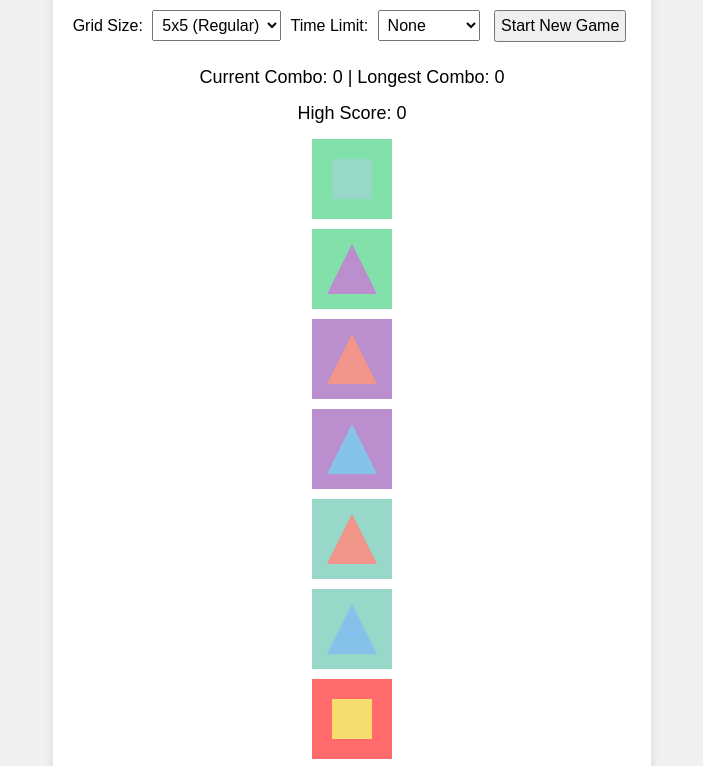
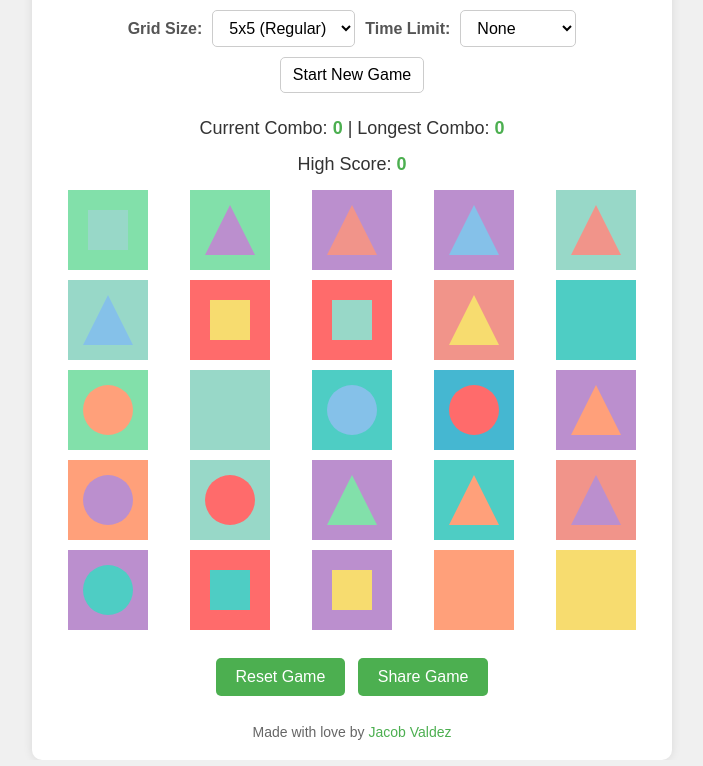
Before and after one commit to JacobFV/tiles, a plain HTML site: page index.html in a window 1280 px wide. Shown: the part 113-879 px from the top of the page, without its empty margins (288-991 px from the left). Drawn offline with Linux system fonts and the light colour scheme.

Commit message:
Update index.html

```diff
--- a/index.html
+++ b/index.html
@@ -5,6 +5,9 @@
     <meta name="viewport" content="width=device-width, initial-scale=1.0">
     <title>Tiles Matching Game</title>
     <style>
+        :root {
+            --grid-size: 5;
+        }
         body {
             font-family: Arial, sans-serif;
             display: flex;
@@ -21,6 +24,8 @@
             margin-top: 20px;
             border-radius: 10px;
             box-shadow: 0 0 10px rgba(0,0,0,0.1);
+            width: 90%;
+            max-width: 600px;
         }
         h1 {
             margin-bottom: 20px;
@@ -28,11 +33,28 @@
         }
         #controls {
             margin-bottom: 20px;
+            display: flex;
+            flex-wrap: wrap;
+            justify-content: center;
+            align-items: center;
+        }
+        #controls label {
+            margin: 5px;
+            font-weight: bold;
+            color: #555;
         }
         #controls select, #controls button {
             margin: 5px;
-            padding: 5px;
+            padding: 8px 12px;
             font-size: 16px;
+            border: 1px solid #ccc;
+            border-radius: 5px;
+            background-color: #fff;
+            cursor: pointer;
+            transition: background-color 0.3s;
+        }
+        #controls select:hover, #controls button:hover {
+            background-color: #f9f9f9;
         }
         #game-board {
             display: grid;
@@ -57,27 +79,40 @@
             opacity: 0;
             transform: scale(0.8);
         }
-        #score {
+        #score, #timer, #high-score {
             font-size: 18px;
             margin-bottom: 15px;
+            color: #333;
+        }
+        #score span, #high-score span {
+            font-weight: bold;
+            color: #4CAF50;
         }
         #reset-button, #share-button {
             background-color: #4CAF50;
             border: none;
             color: white;
             padding: 10px 20px;
-            margin: 4px 2px;
+            margin: 8px 4px;
+            font-size: 16px;
             cursor: pointer;
             border-radius: 5px;
+            transition: background-color 0.3s;
         }
-        #timer, #high-score {
-            font-size: 18px;
-            margin-bottom: 15px;
+        #reset-button:hover, #share-button:hover {
+            background-color: #45a049;
         }
         #credits {
             margin-top: 20px;
             font-size: 14px;
             color: #666;
+        }
+        #credits a {
+            color: #4CAF50;
+            text-decoration: none;
+        }
+        #credits a:hover {
+            text-decoration: underline;
         }
     </style>
 </head>
@@ -183,6 +218,9 @@
             } else {
                 document.getElementById('timer').textContent = '';
             }
+
+            // Ensure gridSize is set before rendering the game board
+            document.documentElement.style.setProperty('--grid-size', gridSize);
 
             if (loadSavedGame && localStorage.getItem('gameState')) {
                 loadGameState();
@@ -378,9 +416,9 @@
                         console.log('Thanks for sharing!');
                     }).catch(console.error);
                 } else {
-                    // Fallback
-                    const shareWindow = window.open('', '', 'width=600,height=400');
-                    shareWindow.document.write(`<img src="${dataUrl}" alt="Game Screenshot"><p>${shareText}</p>`);
+                    // Fallback for browsers that don't support navigator.share
+                    const shareUrl = `https://twitter.com/intent/tweet?text=${encodeURIComponent(shareText)}`;
+                    window.open(shareUrl, '_blank');
                 }
             });
         }
@@ -390,8 +428,14 @@
 
         // Initialize game on page load
         if (localStorage.getItem('gameState')) {
+            // Ensure gridSize is set before rendering the game board
+            const savedGameState = JSON.parse(localStorage.getItem('gameState'));
+            gridSize = savedGameState.gridSize;
+            document.documentElement.style.setProperty('--grid-size', gridSize);
             initializeGame(true);
         } else {
+            // Set default grid size before initializing the game
+            document.documentElement.style.setProperty('--grid-size', gridSize);
             initializeGame();
         }
     </script>
```
